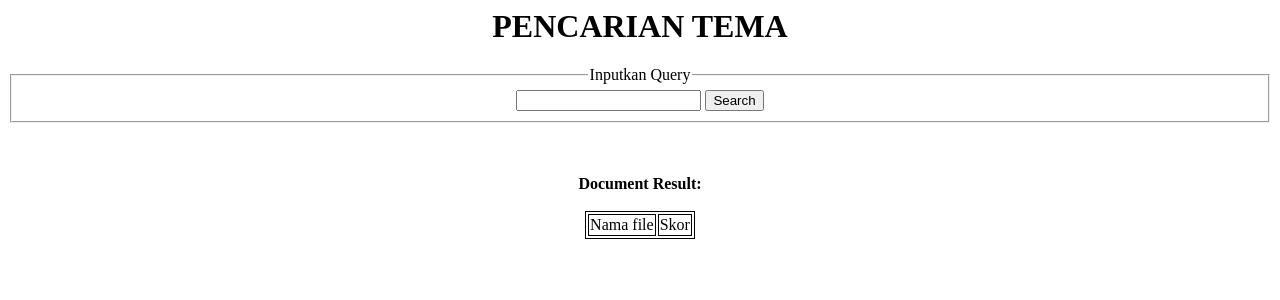
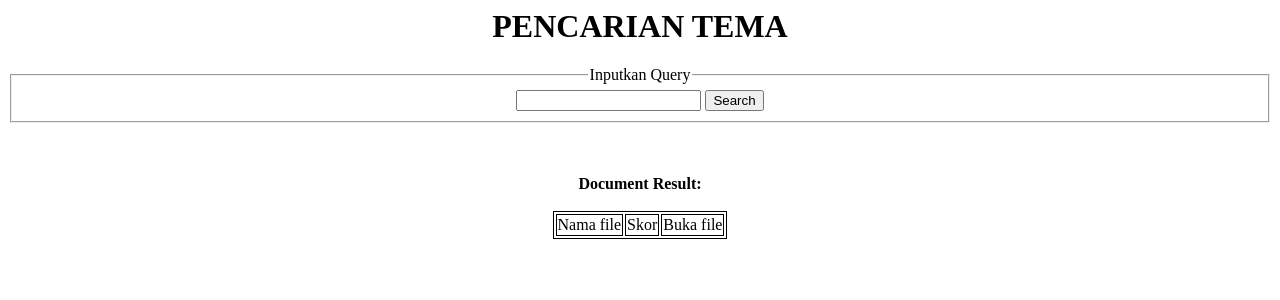
Before and after one commit to muhammadsasmito/search_tema, a Flask app: template templates/home.html in a window 1280 px wide. Shown: the top 300 px of the page. Run offline with Flask 2, Linux system fonts and the light colour scheme; the template is opened without the code that fills it: values that come from a table or form of the project are taken from there, others are empty.

Commit message:
sync theme

```diff
--- a/run.py
+++ b/run.py
@@ -21,6 +21,13 @@ def searchTask(form):
 
 @app.route('/', methods=['GET','POST'])
 
+@app.route('/text/<path:path>')
+
+def opentext(path):
+    fullpath = "./text files/" + path
+    resp = open(fullpath).read()
+    return resp
+
 def main():
     # create form
     sform = SearchTask(prefix='sform')
--- a/templates/home.html
+++ b/templates/home.html
@@ -1,6 +1,6 @@
 <html>
     <head>
-    <title>Simple Task Manager</title>
+      <title>Pencarian Tema Artikel</title>
       <style>
           table, td {
              border: 1px solid black;
@@ -32,11 +32,13 @@
               <tr>
                   <td style="text-align:center">Nama file</td>
                   <td style="text-align:center">Skor</td>
+                  <td style="text-align:center"> Buka file </td>
               </tr>
           {% for v in data %}
               <tr>
-            <td style="text-align:center">{{ v[0] }}</td>
-            <td style="text-align:center">{{ v[1] }}</td>
+              <td style="text-align:center"> {{ v[0] }} </td>
+              <td style="text-align:center"> {{ v[1] }}% </td>
+              <td style="text-align:center"> <a target="_blank" href="text/{{ v[0] }}">{{ v[0] }}</a> </td>
               </tr>
           {% endfor %}
           </table>
```
Lines whose indentation alone changed are shown as unchanged.
